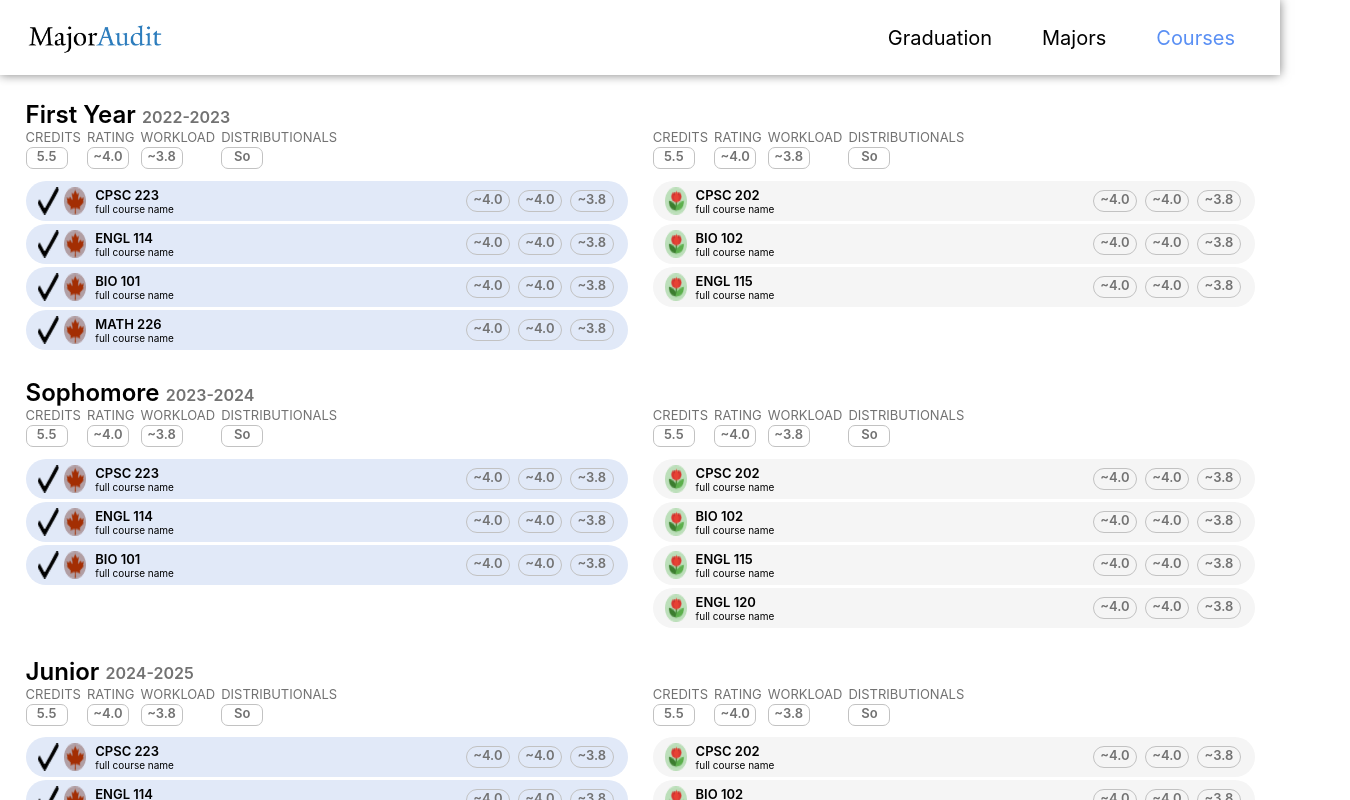
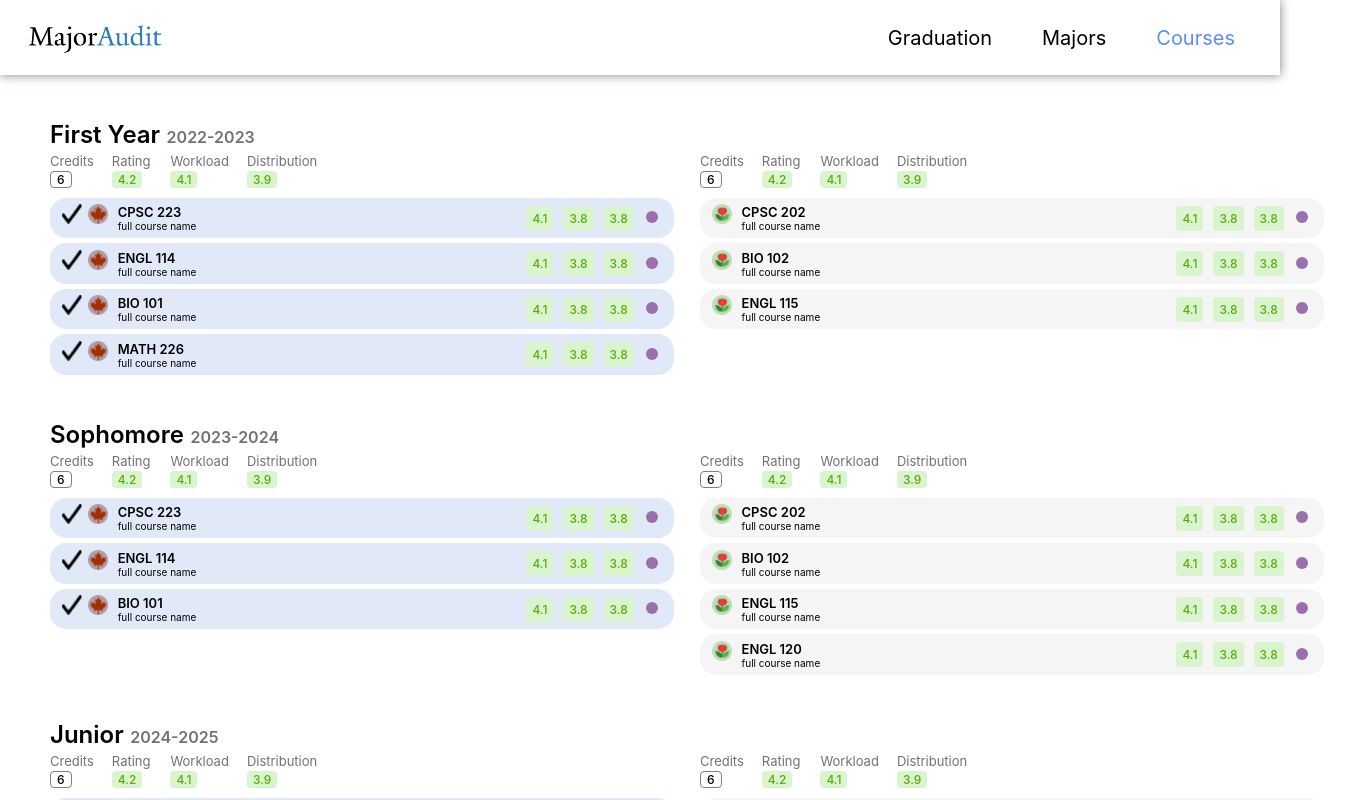
Before and after one commit to YaleComputerSociety/MajorAudit, a React (Create React App) app in the folder frontend/: page /courses in a window 1280 px wide. Shown: the top 800 px of the page, 1350 px wide, since content can reach past the window. Built offline with nearby package versions, Linux system fonts and the light colour scheme.

Commit message:
course page stuff

```diff
--- a/frontend/src/pages/Courses/Courses.module.css
+++ b/frontend/src/pages/Courses/Courses.module.css
@@ -1,7 +1,12 @@
 @import url('https://fonts.googleapis.com/css2?family=Open+Sans:ital,wght@0,300..800;1,300..800&display=swap');
 
-.Container {
-    margin: 2% 0% 2% 2%;
+.container {
+    padding: 20px 0px 0px 50px;
+}
+
+.yearContainer {
+    height: 300px;
+    width: 1300px;
 }
 .Row {
     display: flex;
@@ -27,21 +32,12 @@
     margin-bottom: 2px;
 }
 
-.MetadataBox {
-    border: 1px solid #C2C2C2;
-    color: #727272;
-    font-weight: 600;
-    width: 40px;
-    height: 20px;
-    text-align: center
-}
-
 .Season {
     margin-right: 1.5%;
     margin-left: 1%;
 
-    width: 5%;
-    height: auto; /* This maintains aspect ratio */
+    width: 20px;
+    height: 20px; /* This maintains aspect ratio */
 }
 
 .CourseCode {
@@ -66,3 +62,40 @@
     align-self:flex-end;
     margin-bottom: 2.5px;
 }
+
+
+.evaluateBox {
+    display: inline-flex;
+    align-items: center;
+    justify-content: center;
+    margin-right: 10px;
+
+    width: max-content;
+    height: 90%;
+    padding: 0 6px;
+
+    font-size: 12px;
+    font-weight: 500;
+
+    border-radius: 4px;
+    color: #5aac08;
+    background-color: #D9F4CF;
+}
+
+.countBox {
+    display: inline-flex;
+    align-items: center;
+    justify-content: center;
+    margin-right: 10px;
+
+    width: max-content;
+    height: 90%;
+    padding: 0 6px;
+
+    font-size: 12px;
+    font-weight: 500;
+
+    border: 1px solid grey;
+    border-radius: 4px;
+    color: black;
+}
--- a/frontend/src/pages/Courses/Courses.tsx
+++ b/frontend/src/pages/Courses/Courses.tsx
@@ -1,4 +1,6 @@
+
 import React from "react";
+import styles from "./Courses.module.css";
 import YearBox from "./components/YearBox";
 import { MockStudent } from "./test";
 
@@ -9,8 +11,8 @@ export default function Courses() {
     yearboxComponents.push(<YearBox grade={MockStudent["metadata"][i]}/>);
   }
 
-  return (
-    <div>
+  return(
+    <div className={styles.container}>
       {yearboxComponents}
     </div>
   );
--- a/frontend/src/pages/Courses/components/CourseBox.tsx
+++ b/frontend/src/pages/Courses/components/CourseBox.tsx
@@ -1,8 +1,9 @@
-import styles from "./../Courses.module.css"
 
+import styles from "./../Courses.module.css";
 import fall_image from './../images/fall.png';
 import spring_image from './../images/spring.png';
 import checkmark from './../images/checkmark.png';
+import DistributionsCircle from "./../../../commons/components/courses/DistributionsCircle"
 
 type Props = {
     readonly course: string;
@@ -12,51 +13,26 @@ type Props = {
 
 export default function CourseBox({ season, course, completed }: Props) {
     return (
-        <div
-            style={{
-                borderRadius: "20px",
-                backgroundColor: completed === "true" ? "#E1E9F8" : "#F5F5F5",
-                marginBottom: "0.5%",
-                padding: "1%"
-            }}
-        >
+        <div style={{ borderRadius: "16px", backgroundColor: completed === "true" ? "#E1E9F8" : "#F5F5F5", marginBottom: "5px", padding: "1%"}}>
             <div className={styles.Row}>
-                <img src={checkmark}
-                    alt={completed}
-                    style={{
-                        marginLeft: "1%",
-                        display: completed === "true" ? "flow" : "none",
-
-                    }}></img>
+                <img src={checkmark} alt={completed} style={{ marginLeft: "1%", display: completed === "true" ? "flow" : "none", width: "20px", height: "20px" }}></img>
                 <img src={season === "fall" ? fall_image : spring_image} alt={season} className={styles.Season}></img>
                 <div className={styles.Column}>
                     <div className={styles.CourseCode}>{course}</div>
                     <div className={styles.CourseName}>{"full course name"}</div>
                 </div>
                 <div className={styles.Row} style={{ fontSize: "small", alignItems: "center"}}>
-                    <div className={styles.MetadataBox}
-                        style={{
-                            borderRadius: "25px",
-                            marginRight: "5%",
-                            width: "50px"
-                        }}>
-                        {"~4.0"}
+                    <div className={styles.evaluateBox}>
+                        4.1
                     </div>
-                    <div className={styles.MetadataBox}
-                        style={{
-                            borderRadius: "25px",
-                            marginRight: "5%",
-                            width: "50px"
-                        }}>
-                        {"~4.0"}
+                    <div className={styles.evaluateBox}>
+                        3.8
                     </div>
-                    <div className={styles.MetadataBox}
-                        style={{
-                            borderRadius: "25px",
-                            marginRight: "5%",
-                            width: "50px"
-                        }}>{
-                            "~3.8"}
+                    <div className={styles.evaluateBox}>
+                        3.8
+                    </div>
+                    <div style={{ marginRight: "10px" }}>
+                        <DistributionsCircle distributions={["Hu"]}/>
                     </div>
                 </div>
             </div>
--- a/frontend/src/pages/Courses/components/MetadataBox.tsx
+++ /dev/null
@@ -1,18 +0,0 @@
-import styles from "./../Courses.module.css"
-
-
-type Props = {
-  readonly heading: string;
-  readonly text: string;
-};
-
-export default function MetadataBox({ heading, text }: Props) {
-  return (
-    <div className={styles.MetadataColumn}>
-        <div className={styles.MetadataHeading}>{heading}</div>
-        <div className={styles.Row} style={{marginBottom:"10%"}}>
-            <div className={styles.MetadataBox} style={{borderRadius: "7px"}}>{text}</div>
-        </div>
-    </div>
-  );
-}
--- a/frontend/src/pages/Courses/components/SemesterBox.tsx
+++ b/frontend/src/pages/Courses/components/SemesterBox.tsx
@@ -1,13 +1,52 @@
 import styles from "./../Courses.module.css"
 import CourseBox from "./CourseBox";
-import MetadataBox from "./MetadataBox";
 import { Semester } from "../courses_types";
 
 type Props = {
     readonly semester: Semester;
 };
 
-export default function SemesterBox({ semester }: Props) {
+function MetadataAll(){
+    return(
+        <div className={styles.Row} style={{ marginBottom: "10px" }}>
+            <div className={styles.MetadataColumn} style={{ marginRight: "18px" }}>
+                <div className={styles.MetadataHeading}>
+                    Credits
+                </div>
+                <div className={styles.countBox}>
+                    6
+                </div>
+            </div>
+            <div className={styles.MetadataColumn} style={{ marginRight: "18px" }}>
+                <div className={styles.MetadataHeading}>
+                    Rating
+                </div>
+                <div className={styles.evaluateBox}>
+                    4.2
+                </div>
+            </div>
+            <div className={styles.MetadataColumn} style={{ marginRight: "18px" }}>
+                <div className={styles.MetadataHeading}>
+                    Workload
+                </div>
+                <div className={styles.evaluateBox}>
+                    4.1
+                </div>
+            </div>
+            <div className={styles.MetadataColumn} style={{ marginRight: "18px" }}>
+                <div className={styles.MetadataHeading}>
+                    Distribution
+                </div>
+                <div className={styles.evaluateBox}>
+                    3.9
+                </div>
+            </div>
+        </div>
+    );
+}
+
+
+function SemesterBox({ semester }: Props) {
 
     const classComponents = [];
     for (let i=0; i <semester["courses"].length; i++) {
@@ -16,13 +55,10 @@ export default function SemesterBox({ semester }: Props) {
 
     return (
         <div className={styles.Column}>
-            <div className={styles.Row}>
-                <MetadataBox heading="CREDITS" text="5.5"/>
-                <MetadataBox heading="RATING" text="~4.0"/>
-                <MetadataBox heading="WORKLOAD" text="~3.8"/>
-                <MetadataBox heading="DISTRIBUTIONALS" text="So"/>
-            </div>
+            <MetadataAll/>
             {classComponents}
         </div>
     );
 }
+
+export default SemesterBox;
--- a/frontend/src/pages/Courses/components/YearBox.tsx
+++ b/frontend/src/pages/Courses/components/YearBox.tsx
@@ -8,8 +8,8 @@ type Props = {
 
 export default function YearBox({ grade }: Props) {
   return (
-    <div className={styles.Container}>
-        <div className={styles.Row}>
+    <div className={styles.yearContainer}>
+        <div className={styles.Row} style={{ marginBottom: "4px" }}>
             <div className={styles.Grade}>{grade["name"]}</div>
             <div className={styles.Year}>{grade["calendarYear"]}</div>
         </div>
--- a/frontend/src/pages/Majors/Majors.module.css
+++ b/frontend/src/pages/Majors/Majors.module.css
@@ -1,10 +1,9 @@
 
 .container {
   display: flex;
-  /* justify-content: space-between; */
   align-items: center;
   padding: 50px 125px;
-  /* border: 1px solid black; */
+  transition: opacity 0.3s;
 }
 
 .majorContainer {
@@ -19,8 +18,8 @@
 .reqsContainer {
   padding: 20px;
   border-radius: 25px;
-  width: 500px;
-  height: 500px;
+  width: 490px;
+  height: 490px;
   background-color: white;
   box-shadow: 0px 0px 10px rgba(0, 0, 0, 0.5);
 }
@@ -42,7 +41,7 @@
   text-align: center;
 }
 
-.coursesBox {
+.countBox {
   display: inline-block; /* Display as inline block */
   width: max-content; /* Set width to maximum content size */
   padding: 0 6px;
@@ -53,7 +52,7 @@
   text-align: center;
 }
 
-.ratingBox {
+.evaluateBox {
   display: inline-block; /* Display as inline block */
   width: max-content; /* Set width to maximum content size */
   padding: 0 6px;
@@ -61,18 +60,6 @@
   border: 1px solid white;
   color: #66C10A; /* Dark green text */
   background-color: #D9F4CF; /* Light green background fill */
-  border-radius: 4px; /* Rounded corners */
-  text-align: center;
-}
-
-.workloadBox {
-  display: inline-block; /* Display as inline block */
-  width: max-content; /* Set width to maximum content size */
-  padding: 0 6px;
-  font-size: 12px;
-  border: 1px solid white;
-  color: #CA7108; /* Dark green text */
-  background-color: #F4E3CF; /* Light green background fill */
   border-radius: 4px; /* Rounded corners */
   text-align: center;
 }
--- a/frontend/src/pages/Majors/Majors.tsx
+++ b/frontend/src/pages/Majors/Majors.tsx
@@ -26,7 +26,7 @@ export const Majors = () => {
     setCurrDegree(num);
   };
 
-  return (
+  return(
     <div className={styles.container}>
       <ProgramMetadataBox
         program={programs[currdex]}
--- a/frontend/src/pages/Majors/components/ProgramMetadataBox.tsx
+++ b/frontend/src/pages/Majors/components/ProgramMetadataBox.tsx
@@ -24,7 +24,7 @@ function MetadataTopshelf(degree: Degree){
         <div style={{ display: "flex", alignItems: "center" }}>
           <div style={{ fontSize: "30px", fontWeight: "bold", marginRight: "12px" }}>{degree.metadata.name}</div>
           <img src={lgsIcon} alt="" style={{ width: "35px", height: "auto", marginTop: "4px" }}/>
-          <div className={styles.coursesBox} style={{ marginRight: "10px", marginTop: "4px" }}>{degree.metadata.students}</div>
+          <div className={styles.countBox} style={{ marginRight: "10px", marginTop: "4px" }}>{degree.metadata.students}</div>
           <div className={styles.pinkMajorBox} style={{ marginLeft: "auto", fontSize: "16px" }}>MAJOR</div>
         </div>
         <div>{degree.metadata.abbreviation}</div>
@@ -75,19 +75,19 @@ function MetadataStats(degree: Degree){
       <div style={{ display: "flex" }}>
         <div style={{ marginRight: "15px" }}>
           <div style={{ fontSize: "12px" }}>COURSES</div>
-          <div className={styles.coursesBox}>{degree.metadata.stats.courses}</div>
+          <div className={styles.countBox}>{degree.metadata.stats.courses}</div>
         </div>
         <div style={{ marginRight: "15px" }}>
           <div style={{ fontSize: "12px" }}>RATING</div>
-          <div className={styles.ratingBox}>{degree.metadata.stats.rating}</div>
+          <div className={styles.evaluateBox}>{degree.metadata.stats.rating}</div>
         </div>
         <div style={{ marginRight: "15px" }}>
           <div style={{ fontSize: "12px" }}>WORKLOAD</div>
-          <div className={styles.workloadBox}>{degree.metadata.stats.workload}</div>
+          <div className={styles.evaluateBox}>{degree.metadata.stats.workload}</div>
         </div>
         <div>
           <div style={{ fontSize: "12px" }}>TYPE</div>
-          <div className={styles.coursesBox}>{degree.metadata.stats.type}</div>
+          <div className={styles.countBox}>{degree.metadata.stats.type}</div>
         </div>
       </div>
     </div>
--- a/frontend/src/pages/Majors/mock/mock.ts
+++ b/frontend/src/pages/Majors/mock/mock.ts
@@ -70,10 +70,10 @@ export const CPSC: Program = {
 
 export const ECON: Program = {
   name: "Economics",
-  abbreviation: "Econ",
+  abbreviation: "ECON",
   degrees: [{
     metadata: {
-      name: "Economics", abbreviation: "Econ",
+      name: "Economics", abbreviation: "ECON",
       degreeType: "BACH_ART",
       stats: { courses: 16, rating: 4.5, workload: 3.6, type: "QR", },
       students: 76,
```
